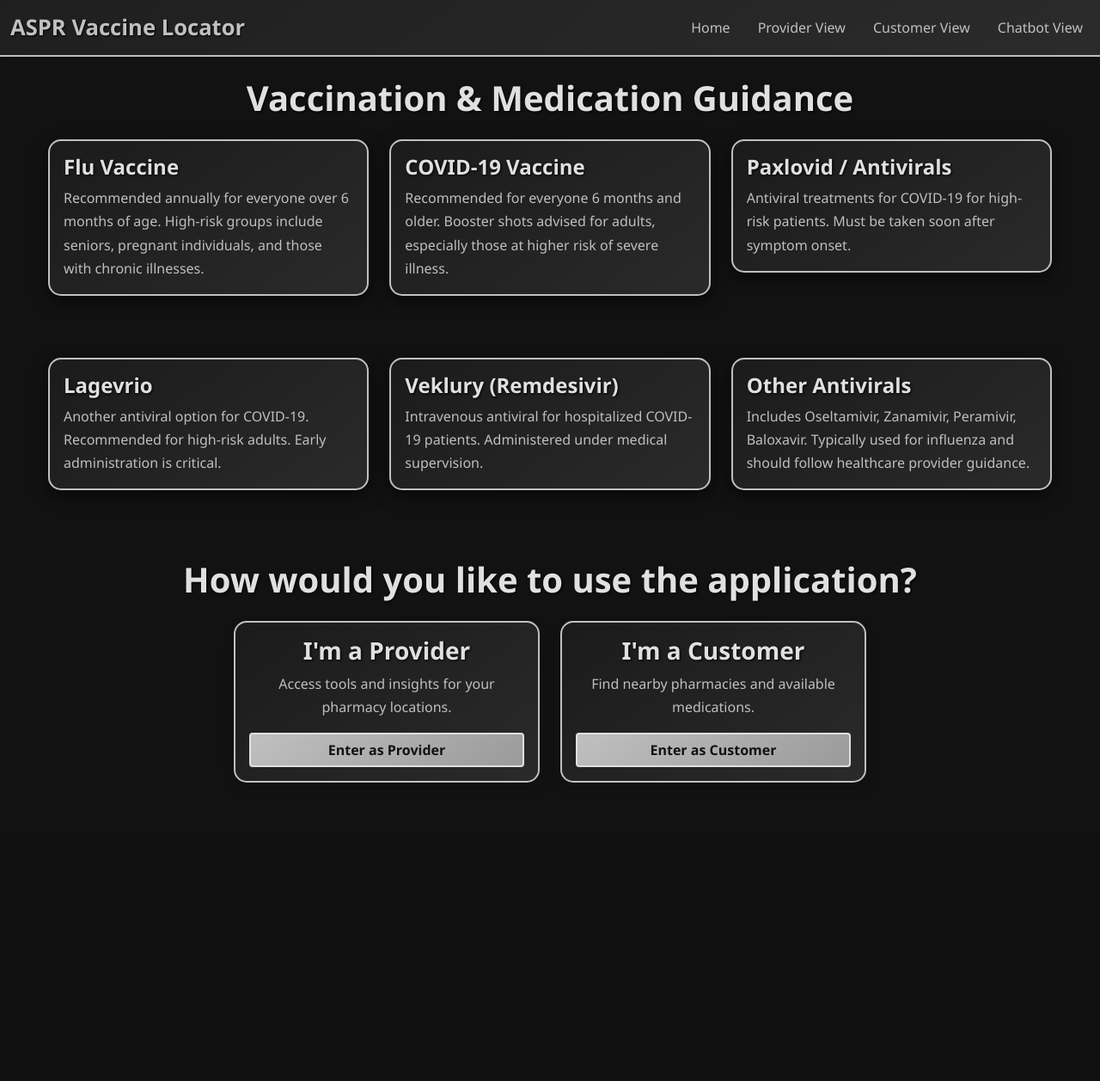
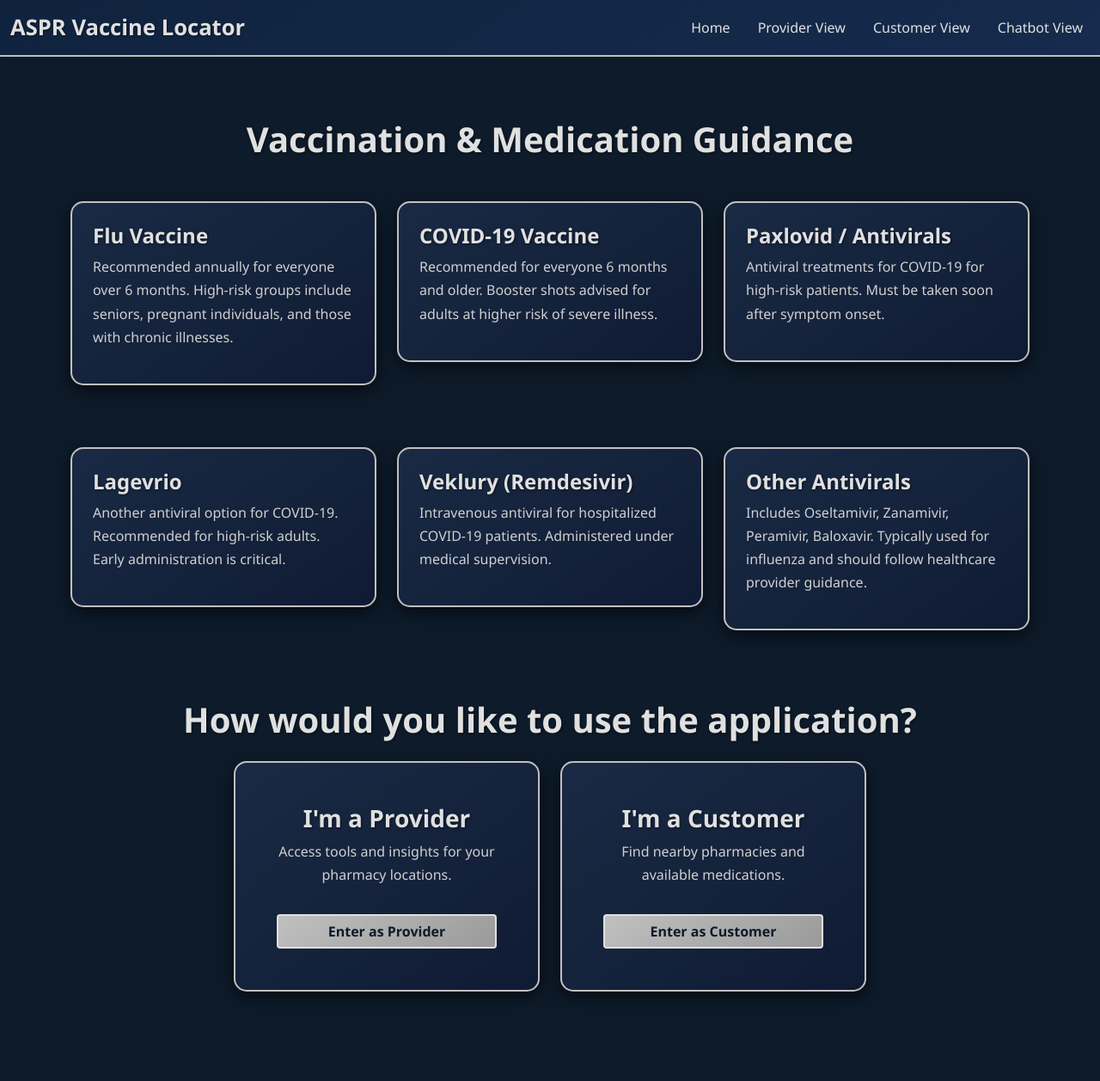
Before and after one commit to KiranmaiMachiraju/ASPR-Treatment-Locations, a Flask app: page / in a window 1280 px wide. Shown: the whole page at 86% size. Before the commit the page ends 910 px from the top, so only its background shows below. Run offline with Flask 3, Linux system fonts and the light colour scheme.

Commit message:
nineteen

```diff
--- a/static/app.css
+++ b/static/app.css
@@ -1,32 +1,32 @@
 /* Body */
 body {
     font-family: 'Segoe UI', Tahoma, Geneva, Verdana, sans-serif;
-    background-color: #121212;
+    background-color: #0d1b2a; /* Deep Midnight Blue */
     color: #e0e0e0;
 }
 
 /* Navbar */
 .navbar {
-    background: linear-gradient(145deg, #1f1f1f, #2b2b2b);
-    box-shadow: 0 4px 10px rgba(0,0,0,0.5);
+    background: linear-gradient(145deg, #0f233e, #162b4d); /* Deep blue gradient */
+    box-shadow: 0 4px 10px rgba(0,0,0,0.4);
     border-bottom: 2px solid #c0c0c0;
 }
 
 .navbar .navbar-brand {
-    color: #c0c0c0 !important;
+    color: #e0e0e0 !important;
     font-size: 1.6rem;
-    text-shadow: 1px 1px 2px #000;
+    text-shadow: 1px 1px 2px rgba(0,0,0,0.5);
 }
 
 .navbar .nav-link {
-    color: #c0c0c0 !important;
+    color: #e0e0e0 !important;
     font-weight: 500;
     margin-left: 1rem;
     transition: all 0.3s ease;
 }
 
 .navbar .nav-link:hover {
-    color: #fff !important;
+    color: #ffd700 !important; /* subtle gold hover */
     text-shadow: 0 0 5px #fff, 0 0 10px #c0c0c0;
 }
 
@@ -36,9 +36,9 @@
     padding: 2rem 1rem;
 }
 
-/* Fancy Double-lined Cards */
-.card {
-    background: linear-gradient(145deg, #1b1b1b, #2a2a2a);
+/* Metallic Cards */
+.metallic-card {
+    background: linear-gradient(145deg, #1a2a44, #0f1b33); /* metallic dark gradient */
     border: 2px double #c0c0c0;
     border-radius: 15px;
     padding: 1.5rem;
@@ -47,55 +47,51 @@
     transition: transform 0.3s ease, box-shadow 0.3s ease;
 }
 
-.card:hover {
+.metallic-card:hover {
     transform: translateY(-8px);
     box-shadow: 0 10px 30px rgba(255, 255, 255, 0.2);
 }
 
 /* Buttons */
-.btn-primary {
+.btn-metallic {
     background: linear-gradient(145deg, #c0c0c0, #9a9a9a);
-    color: #121212;
+    color: #0d1b2a; /* text contrast */
     border: 2px solid #e0e0e0;
     font-weight: 600;
     transition: all 0.3s ease;
 }
 
-.btn-primary:hover {
+.btn-metallic:hover {
     background: linear-gradient(145deg, #fff, #c0c0c0);
-    color: #000;
+    color: #0d1b2a;
     box-shadow: 0 0 15px #fff, 0 0 30px #c0c0c0;
 }
 
 /* Headings */
-h1, h2, h3, h4 {
+h1, h2, h3, h4, h5 {
     font-weight: 700;
     color: #e0e0e0;
-    text-shadow: 1px 1px 3px #000;
+    text-shadow: 1px 1px 3px rgba(0,0,0,0.5);
 }
 
 /* Paragraphs */
 p {
     line-height: 1.7;
-    color: #bfbfbf;
+    color: #d0d0d0;
 }
 
-/* Metallic Borders Utility */
-.metal-border {
-    border: 2px double #c0c0c0;
-    border-radius: 10px;
-    padding: 1rem;
-    background: linear-gradient(145deg, #1c1c1c, #2a2a2a);
-    box-shadow: inset 0 0 10px rgba(255,255,255,0.05);
-}
-
-/* Footer (if used) */
+/* Footer */
 footer {
     padding: 2rem 0;
     text-align: center;
-    background: linear-gradient(145deg, #1f1f1f, #2b2b2b);
+    background: linear-gradient(145deg, #0f233e, #162b4d);
     border-top: 2px double #c0c0c0;
-    color: #c0c0c0;
+    color: #e0e0e0;
+}
+
+/* Floating Vaccines (optional) */
+.metallic-vaccines .vaccine {
+    background: radial-gradient(circle at 30% 30%, #c0c0c0, #9a9a9a 70%);
 }
 
 /* Responsive adjustments */
--- a/templates/home.html
+++ b/templates/home.html
@@ -1,95 +1,87 @@
-<!doctype html>
-<html lang="en">
-  <head>
-    <meta charset="utf-8">
-    <meta name="viewport" content="width=device-width, initial-scale=1">
-
-    <link href="https://cdn.jsdelivr.net/npm/bootstrap@5.1.0/dist/css/bootstrap.min.css" rel="stylesheet" integrity="sha384-KyZXEAg3QhqLMpG8r+8fhAXLRk2vvoC2f3B09zVXn8CA5QIVfZOJ3BCsw2P0p/We" crossorigin="anonymous">
-    <link rel="stylesheet" href="{{url_for('static',filename='app.css')}}">
-    <title>Hello, world!</title>
-  </head>
-  <body>
 {% extends "template.html" %}
 
 {% block content %}
+<div class="home-page">
 
-    <h1 class="text-center mb-4">Vaccination & Medication Guidance</h1>
+  <!-- Floating vaccination visuals -->
+  <div class="metallic-vaccines">
+    <div class="vaccine"></div>
+    <div class="vaccine"></div>
+    <div class="vaccine"></div>
+    <div class="vaccine"></div>
+    <div class="vaccine"></div>
+  </div>
+
+  <!-- Page Title -->
+  <div class="text-center mt-5 mb-5">
+    <h1 class="mb-4">Vaccination & Medication Guidance</h1>
+  </div>
+
   <!-- Info Cards -->
+  <div class="container">
     <div class="row justify-content-center g-4">
       <div class="col-md-4">
-      <div class="card metallic-card p-3">
-        <h4 class="card-title">Flu Vaccine</h4>
-        <p class="card-text">
-          Recommended annually for everyone over 6 months of age. High-risk groups include seniors, pregnant individuals, and those with chronic illnesses.
-        </p>
+        <div class="card metallic-card p-4 hover-card">
+          <h4>Flu Vaccine</h4>
+          <p>Recommended annually for everyone over 6 months. High-risk groups include seniors, pregnant individuals, and those with chronic illnesses.</p>
         </div>
       </div>
       <div class="col-md-4">
-      <div class="card metallic-card p-3">
-        <h4 class="card-title">COVID-19 Vaccine</h4>
-        <p class="card-text">
-          Recommended for everyone 6 months and older. Booster shots advised for adults, especially those at higher risk of severe illness.
-        </p>
+        <div class="card metallic-card p-4 hover-card">
+          <h4>COVID-19 Vaccine</h4>
+          <p>Recommended for everyone 6 months and older. Booster shots advised for adults at higher risk of severe illness.</p>
         </div>
       </div>
       <div class="col-md-4">
-      <div class="card metallic-card p-3">
-        <h4 class="card-title">Paxlovid / Antivirals</h4>
-        <p class="card-text">
-          Antiviral treatments for COVID-19 for high-risk patients. Must be taken soon after symptom onset.
-        </p>
+        <div class="card metallic-card p-4 hover-card">
+          <h4>Paxlovid / Antivirals</h4>
+          <p>Antiviral treatments for COVID-19 for high-risk patients. Must be taken soon after symptom onset.</p>
         </div>
       </div>
     </div>
 
     <div class="row justify-content-center g-4 mt-3">
       <div class="col-md-4">
-      <div class="card metallic-card p-3">
-        <h4 class="card-title">Lagevrio</h4>
-        <p class="card-text">
-          Another antiviral option for COVID-19. Recommended for high-risk adults. Early administration is critical.
-        </p>
+        <div class="card metallic-card p-4 hover-card">
+          <h4>Lagevrio</h4>
+          <p>Another antiviral option for COVID-19. Recommended for high-risk adults. Early administration is critical.</p>
         </div>
       </div>
       <div class="col-md-4">
-      <div class="card metallic-card p-3">
-        <h4 class="card-title">Veklury (Remdesivir)</h4>
-        <p class="card-text">
-          Intravenous antiviral for hospitalized COVID-19 patients. Administered under medical supervision.
-        </p>
+        <div class="card metallic-card p-4 hover-card">
+          <h4>Veklury (Remdesivir)</h4>
+          <p>Intravenous antiviral for hospitalized COVID-19 patients. Administered under medical supervision.</p>
         </div>
       </div>
       <div class="col-md-4">
-      <div class="card metallic-card p-3">
-        <h4 class="card-title">Other Antivirals</h4>
-        <p class="card-text">
-          Includes Oseltamivir, Zanamivir, Peramivir, Baloxavir. Typically used for influenza and should follow healthcare provider guidance.
-        </p>
+        <div class="card metallic-card p-4 hover-card">
+          <h4>Other Antivirals</h4>
+          <p>Includes Oseltamivir, Zanamivir, Peramivir, Baloxavir. Typically used for influenza and should follow healthcare provider guidance.</p>
+        </div>
       </div>
     </div>
   </div>
 
-    <div class="container text-center mt-5">
+  <!-- Provider / Customer Selection -->
+  <div class="container text-center mt-5 mb-5">
     <h1 class="mb-4">How would you like to use the application?</h1>
-    <div class="row justify-content-center">
+    <div class="row justify-content-center g-4">
       <div class="col-md-4">
-        <div class="card shadow p-3">
-            <h3 class="card-title">I'm a Provider</h3>
-            <p class="card-text">Access tools and insights for your pharmacy locations.</p>
-            <a href="{{ url_for('provider') }}" class="btn btn-primary">Enter as Provider</a>
+        <div class="card metallic-card p-5 hover-card">
+          <h3>I'm a Provider</h3>
+          <p>Access tools and insights for your pharmacy locations.</p>
+          <a href="{{ url_for('provider') }}" class="btn btn-metallic mt-3">Enter as Provider</a>
         </div>
       </div>
-        <div class="col-md-4 mt-4 mt-md-0">
-        <div class="card shadow p-3">
-            <h3 class="card-title">I'm a Customer</h3>
-            <p class="card-text">Find nearby pharmacies and available medications.</p>
-            <a href="{{ url_for('customer') }}" class="btn btn-primary">Enter as Customer</a>
+      <div class="col-md-4">
+        <div class="card metallic-card p-5 hover-card">
+          <h3>I'm a Customer</h3>
+          <p>Find nearby pharmacies and available medications.</p>
+          <a href="{{ url_for('customer') }}" class="btn btn-metallic mt-3">Enter as Customer</a>
         </div>
       </div>
     </div>
   </div>
+
+</div>
 {% endblock %}
-
-    <script src="https://cdn.jsdelivr.net/npm/bootstrap@5.1.0/dist/js/bootstrap.bundle.min.js" integrity="sha384-U1DAWAznBHeqEIlVSCgzq+c9gqGAJn5c/t99JyeKa9xxaYpSvHU5awsuZVVFIhvj" crossorigin="anonymous"></script>
-  </body>
-</html>
```
Also changed, not shown: templates/provider_start.html (+46 -29 lines). Lines whose indentation alone changed are shown as unchanged.
